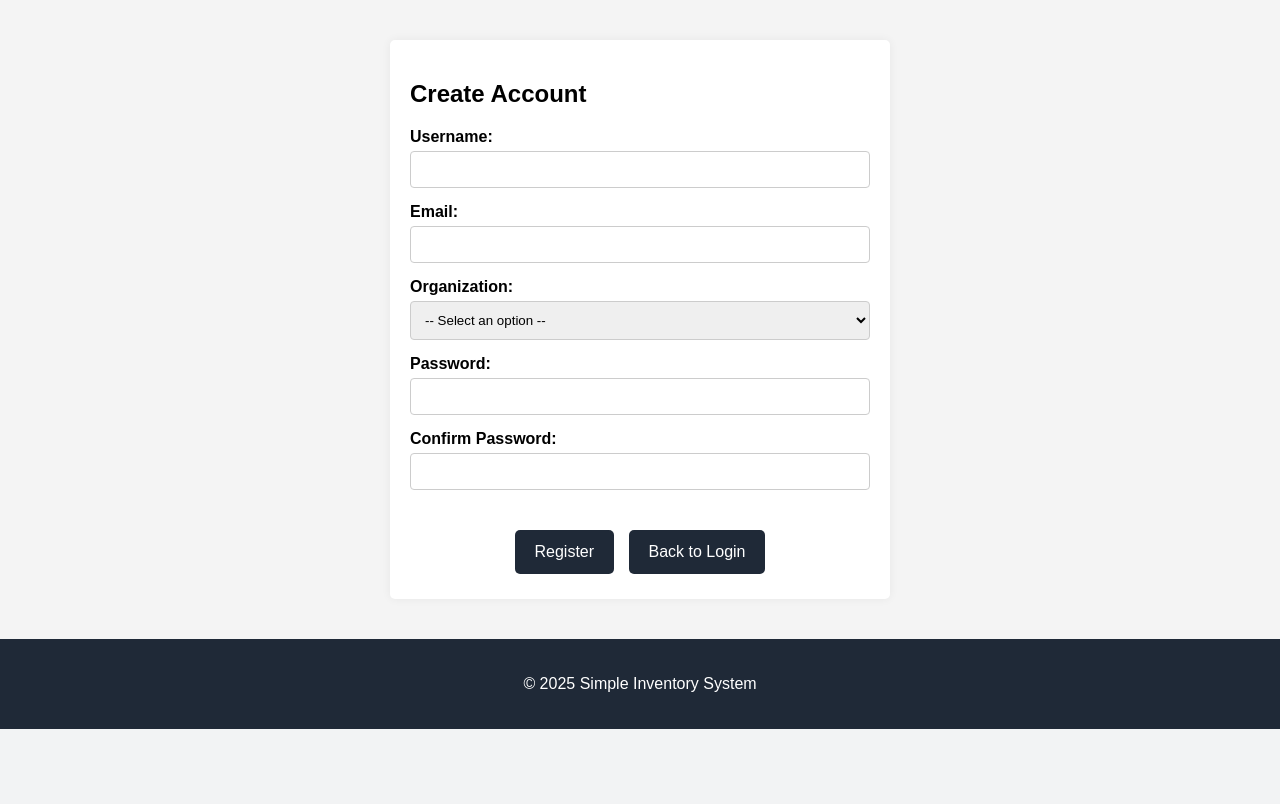
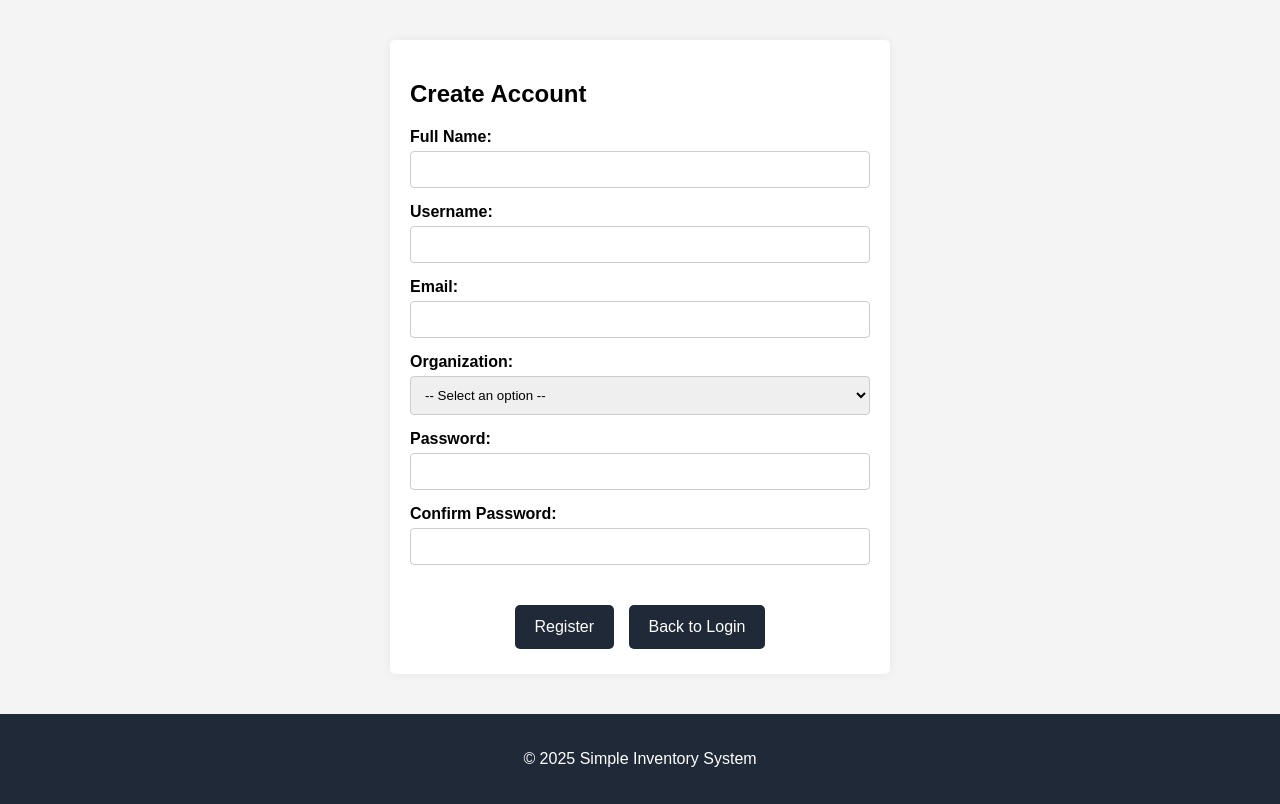
Before and after one commit to SirLeekster/SimpleInventorySystem, a Flask app: page /registration in a window 1280 px wide. Shown: the part 120-924 px from the top of the page. Before the commit the page ends 849 px from the top, so only its background shows below. Run offline with Flask 3, Linux system fonts and the light colour scheme; parts of the project's set-up code (start-up, migrations or seed data) failed here and were passed over.

Commit message:
added full name to registration

```diff
--- a/backend/models/user.py
+++ b/backend/models/user.py
@@ -4,6 +4,7 @@ class User(db.Model):
     __tablename__ = 'users'
 
     user_id = db.Column(db.BigInteger, primary_key=True, autoincrement=True)
+    full_name = db.Column(db.String(150), nullable=False)
     username = db.Column(db.String(150), nullable=False)
     email = db.Column(db.String(255), nullable=False, unique=True)
     password_hash = db.Column(db.String(255), nullable=False)
--- a/backend/services/user_service.py
+++ b/backend/services/user_service.py
@@ -5,6 +5,7 @@ import werkzeug.security
 
 def add_user_to_db(user_data):
     try:
+        full_name = user_data.get('full_name')
         username = user_data.get("username")
         email = user_data.get("email")
         password = user_data.get("password")
@@ -23,6 +24,7 @@ def add_user_to_db(user_data):
 
         # Create user without org_id yet
         new_user = User(
+            full_name=full_name,
             username=username,
             email=email,
             password_hash=werkzeug.security.generate_password_hash(password),
--- a/frontend/static/css/dashboard.css
+++ b/frontend/static/css/dashboard.css
@@ -526,7 +526,6 @@ section {
     padding: 10px 40px; /* Match horizontal padding to header */
     display: flex;
     flex-direction: column;
-    align-items: center; /* Center-align the items horizontally */
     gap: 6px;
 }
 
--- a/frontend/static/js/registration.js
+++ b/frontend/static/js/registration.js
@@ -25,6 +25,7 @@ document.addEventListener("DOMContentLoaded", function () {
         e.preventDefault();
 
         // Gather form input values
+        const full_name = document.getElementById("full_name").value.trim();
         const username = document.getElementById("username").value.trim();
         const email = document.getElementById("email").value.trim();
         const orgChoice = document.getElementById("orgChoice").value;
@@ -60,6 +61,7 @@ document.addEventListener("DOMContentLoaded", function () {
 
         // Assemble full user data payload
         const userData = {
+            full_name: full_name,
             username: username,
             email: email,
             password: password,
--- a/frontend/templates/registration.html
+++ b/frontend/templates/registration.html
@@ -15,6 +15,9 @@
         <section>
             <h2>Create Account</h2>
             <form id="registrationForm">
+                <label for="full_name">Full Name:</label>
+                <input type="text" name="full_name" id="full_name" required>
+
                 <label for="username">Username:</label>
                 <input type="text" name="username" id="username" required>
 
```
